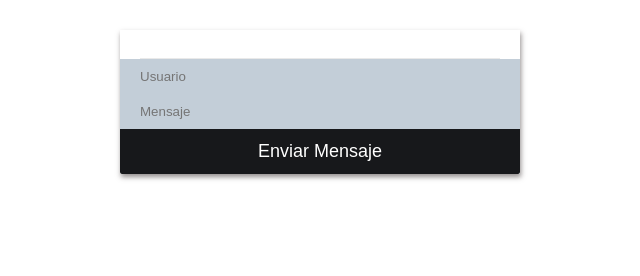
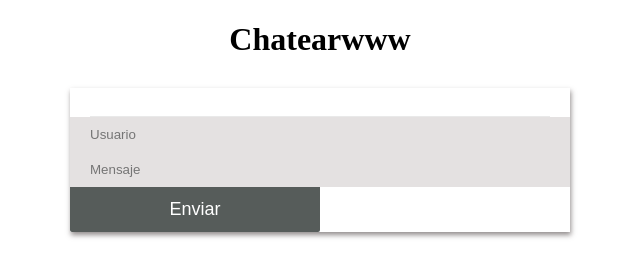
Before and after one commit to PalomoRodriguezHectorLenin/ChatSocket.io, a website: page public/index.html in a window 1280 px wide. Shown: the whole page, without its empty margins (320-960 px from the left). Drawn offline with nearby package versions, Linux system fonts and the light colour scheme; no server answers.

Commit message:
CambiosFinales

```diff
--- a/public/css/style.css
+++ b/public/css/style.css
@@ -1,5 +1,5 @@
 #chat-container{
-	max-width: 400px;
+	max-width: 500px;
 	margin: 30px auto;
 	border: lpx solid rgb(221, 221, 221);
 	box-shadow: 1px 3px 5px rgba(40, 30, 30, 0.5);
@@ -13,7 +13,7 @@
 }
 
 #output p {
-	color: #aaa;
+	color: rgb(3, 3, 3);
 	padding: 14px 0;
 	margin: 0 20px;
 }
@@ -22,7 +22,7 @@
 	padding: 14px 0;
 	margin: 0 20px;
 	border-bottom: 1px solid #e9e9e9;
-	color: #555;
+	color: rgb(176, 176, 177);
 }
 
 input{
@@ -32,17 +32,17 @@ input{
 	background: #eee;
 	display: block;
 	border: 0;
-	background: rgb(195, 206, 216);
+	background: rgb(228, 225, 225);
 	display: block;
 	width: 100%;
 }
 
 .boton1{
-	background: #17181b;
-	color: #fff;
+	background: #565c5a;
+	color: rgb(255, 255, 255);
 	font-size: 18px;
 	border: 0;
 	padding: 12px 0;
-	width: 100%;
+	width: 50%;
 	border-radius: 0 0 2px 2px;
 }
--- a/public/index.html
+++ b/public/index.html
@@ -8,6 +8,7 @@
     <link rel="stylesheet" href="./css/style.css">
 </head>
 <body>
+    <center><h1>Chatearwww</h1></center>
     <div id="chat-container">
         <div id="chat-window">
             <div id="output"></div>
@@ -15,7 +16,7 @@
         </div>
         <input type="text" id="username" placeholder="Usuario">
         <input type="text" id="message" placeholder="Mensaje">
-        <button class="boton1" id="send">Enviar Mensaje</button>
+        <button class="boton1" id="send">Enviar</button>
     </div>
     <script src="/socket.io/socket.io.js" charset="utf-8"></script>
     <script src="./js/logica.js"></script>
```
